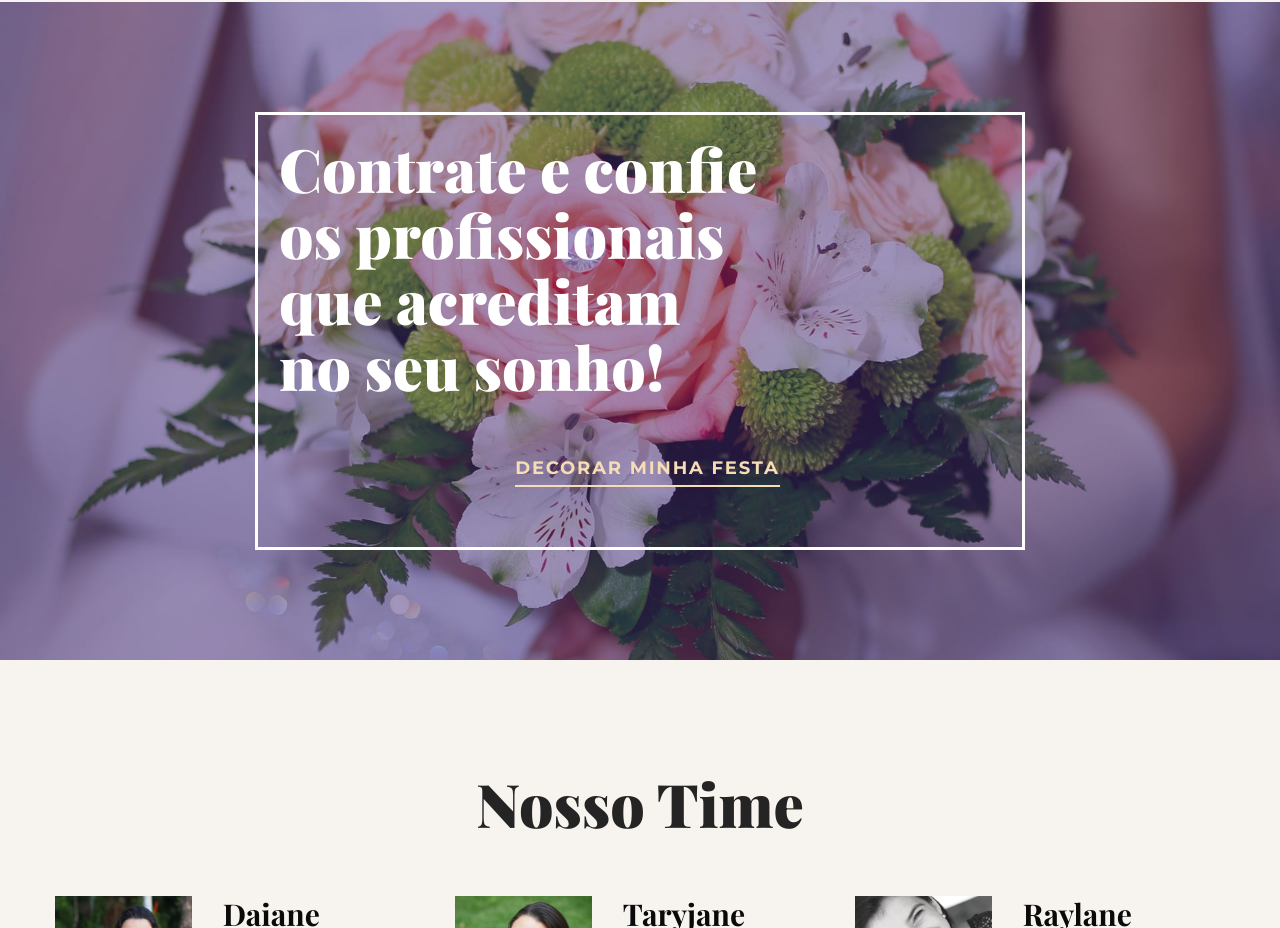
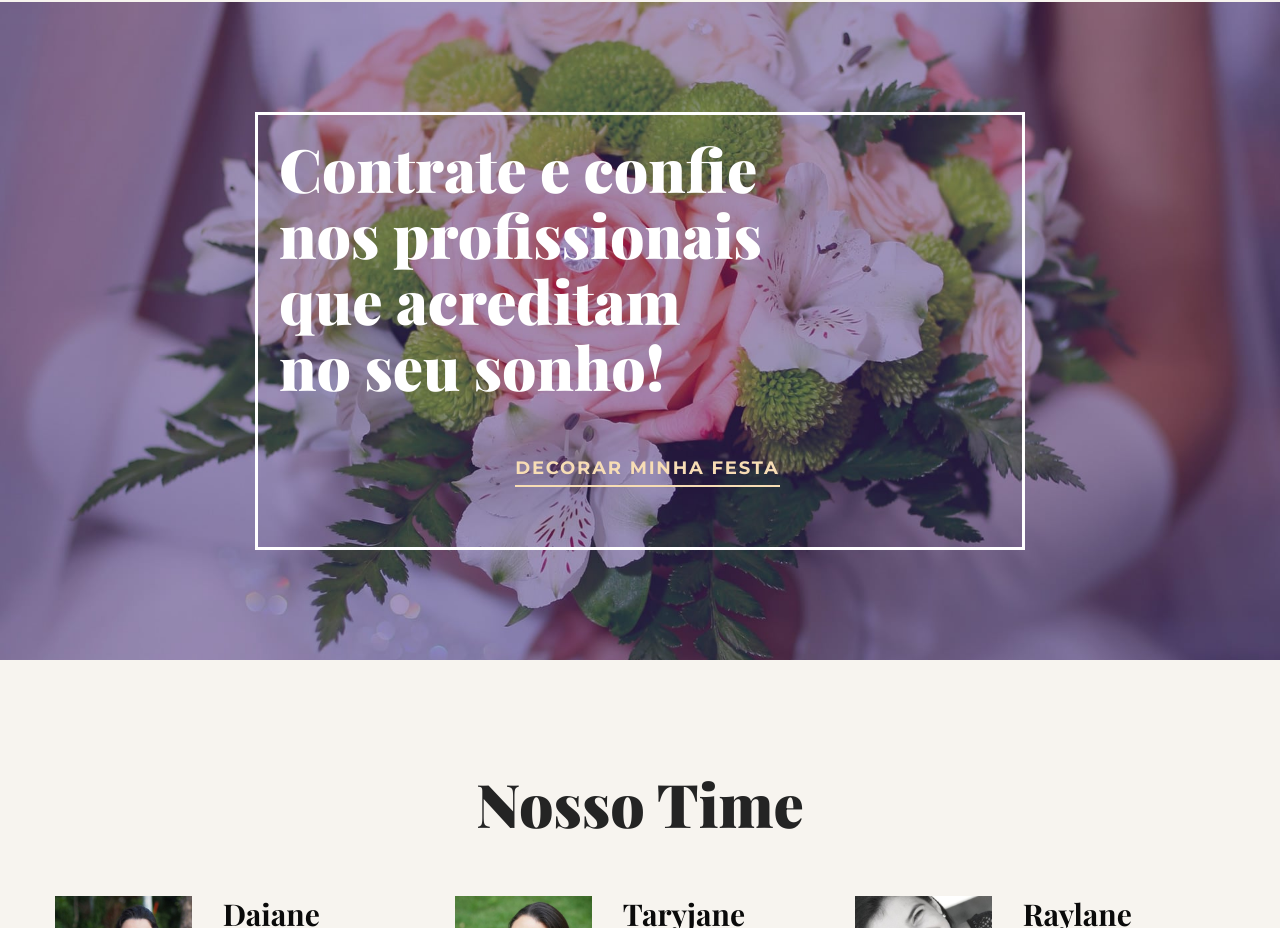
Before and after one commit to henriquegogo/maisdecora, a plain HTML site: page index.html in a window 1280 px wide. Shown: the part 2079-3007 px from the top of the page. Drawn offline with nearby package versions, Linux system fonts and the light colour scheme; a web font is replaced by a local one.

Commit message:
Consertando frase

```diff
--- a/index.html
+++ b/index.html
@@ -277,7 +277,7 @@
                         <div class="moto-widget moto-widget-container moto-container_content_5885f6785" data-widget="container" data-container="container" data-css-name="moto-container_content_5885f6785" data-bg-position="left top">
                            <div class="moto-widget moto-widget-text moto-preset-default moto-spacing-top-auto moto-spacing-right-auto moto-spacing-bottom-medium moto-spacing-left-auto" data-widget="text" data-preset="default" data-spacing="aama">
                               <div class="moto-widget-text-content moto-widget-text-editable">
-                                 <p class="moto-text_system_4"><span class="moto-color5_5">Contrate e confie&nbsp;<br>os profissionais&nbsp;<br>que acreditam&nbsp;<br>no seu sonho!</span></p>
+                                 <p class="moto-text_system_4"><span class="moto-color5_5">Contrate e confie&nbsp;<br>nos profissionais&nbsp;<br>que acreditam&nbsp;<br>no seu sonho!</span></p>
                               </div>
                            </div>
                            <div data-widget-id="wid__button__5cc17c8f8e372" class="moto-widget moto-widget-button moto-preset-default moto-align-center moto-spacing-top-auto moto-spacing-right-auto moto-spacing-bottom-medium moto-spacing-left-auto  " data-widget="button">
```
